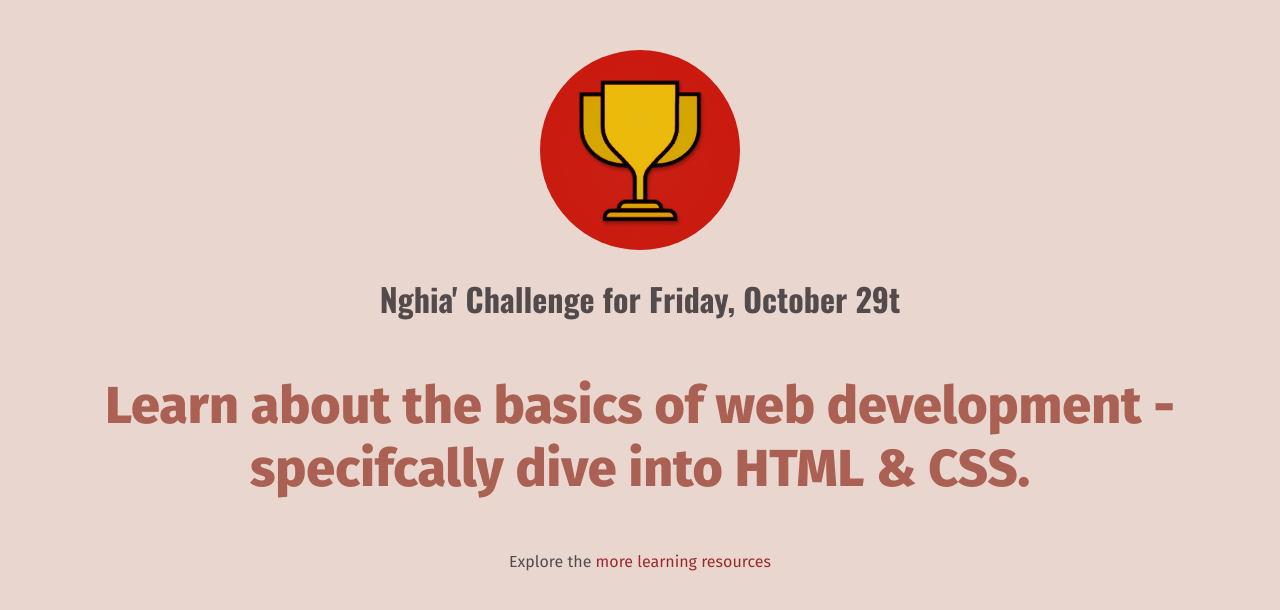
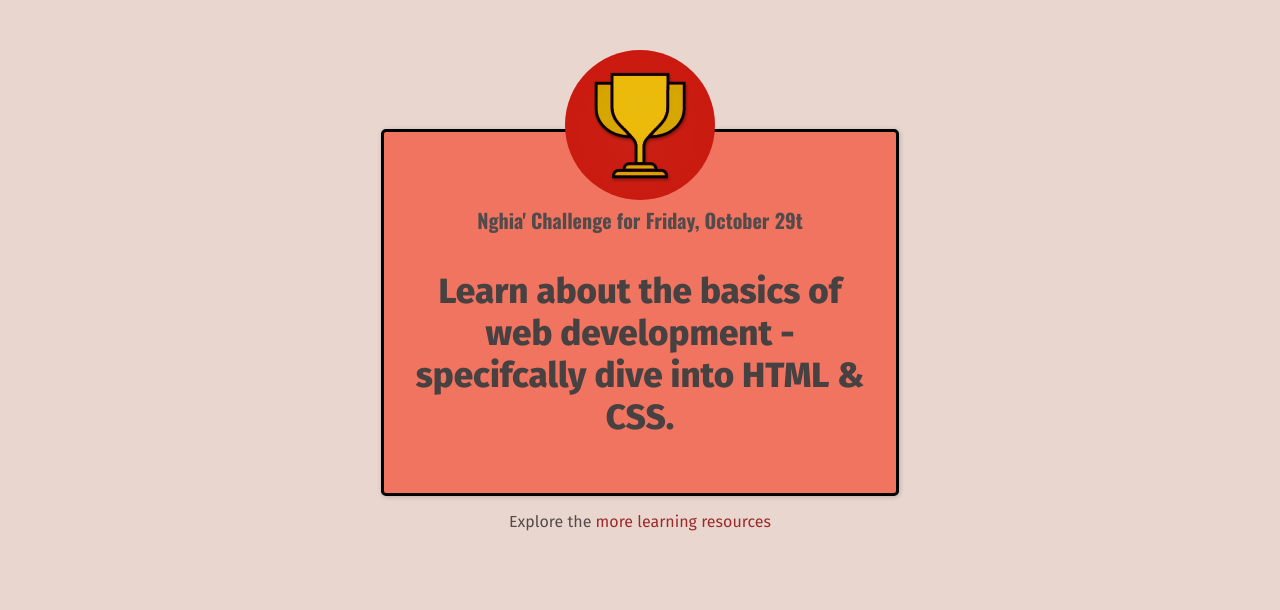
Before and after one commit to vobanghia12/100-days-of-code, a plain HTML site: page index.html in a window 1280 px wide. Drawn offline with nearby package versions, Linux system fonts and the light colour scheme.

Commit message:
new updates

```diff
--- a/index.html
+++ b/index.html
@@ -15,11 +15,13 @@
 
   <body>
     <img src="/images/challenges-trophy.jpeg" alt="A trophy" />
+    <div class ="container">
     <h1>Nghia' Challenge for Friday, October 29t</h1>
     <p id="todays-challenge">
       Learn about the basics of web development - specifcally dive into HTML &
       CSS.
     </p>
+    </div>
     <p>
       Explore the
       <a href="full-week.html">more learning resources</a>
--- a/style/daily-challenge.css
+++ b/style/daily-challenge.css
@@ -1,16 +1,31 @@
 body {
-
   margin: 50px;
 }
+h1{
+  font-size: 20px;
+}
+img {
+  width: 150px;
+  height: 150px;
+  border-radius: 100px;
+  margin-bottom: -75px;
 
-img {
-  width: 200px;
-  height: 200px;
-  border-radius: 100px;
 }
 
 #todays-challenge {
-  color: rgb(170, 96, 83);
-  font-size: 52px;
+  color: rgb(71, 65, 65);
+  font-size: 35px;
   font-weight: bold;
 }
+.container{
+  border: 3px solid rgb(0,0,0);
+  background-color: inherit;
+  padding: 20px;
+  padding-top: 60px;
+  width: 40%;
+  margin: 0 auto;
+  margin-top: 0;
+  background-color: rgb(240, 116, 95);
+  box-shadow: 1px 1px 5px rgb(0,0,0,0.2);
+  border-radius: 5px;
+}
--- a/style/full-week.css
+++ b/style/full-week.css
@@ -8,11 +8,11 @@ header{
 h1 {
   font-size: 48px;
   color: rgb(71, 62, 62);
-  margin: 12px 0;
+  margin: 0;
 }
 
 #description{
-    margin: 8px;
+    margin: 12px;
 }
 
 /* header p {
@@ -23,7 +23,7 @@ a {
   color: white;
   border-radius: 4px;
   font-size: 24px;
-  padding: 12px 48px;
+  padding: 20px 36px;
   display: inline-block;
 }
 
@@ -44,6 +44,7 @@ li {
   border-radius: 6px;
   margin: 30px;
   padding: 16px;
+  box-shadow: 1px 1px 5px rgba(0,0,0,0.5);
 }
 
 h2{
```
Also changed, not shown: full-week.html (+2 -2 lines).
